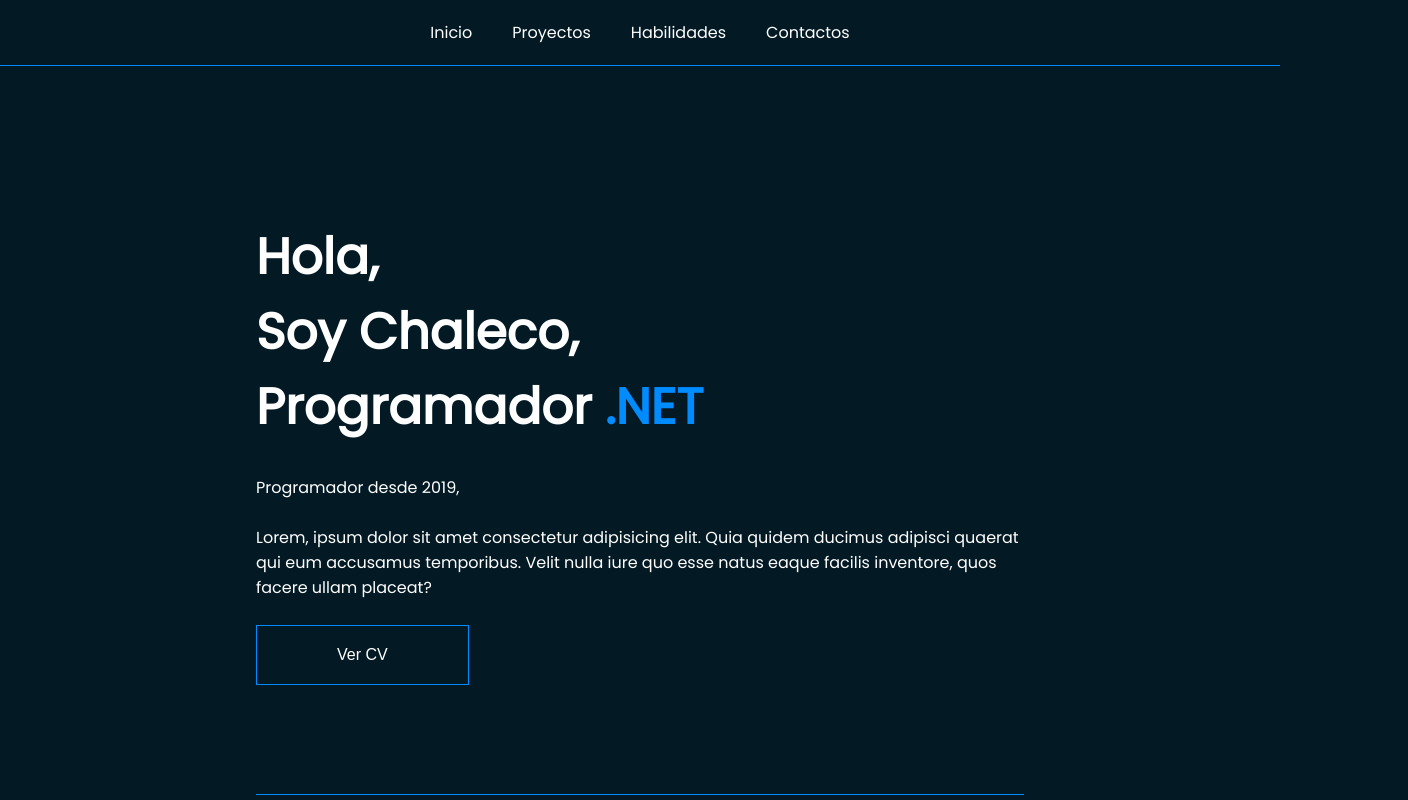
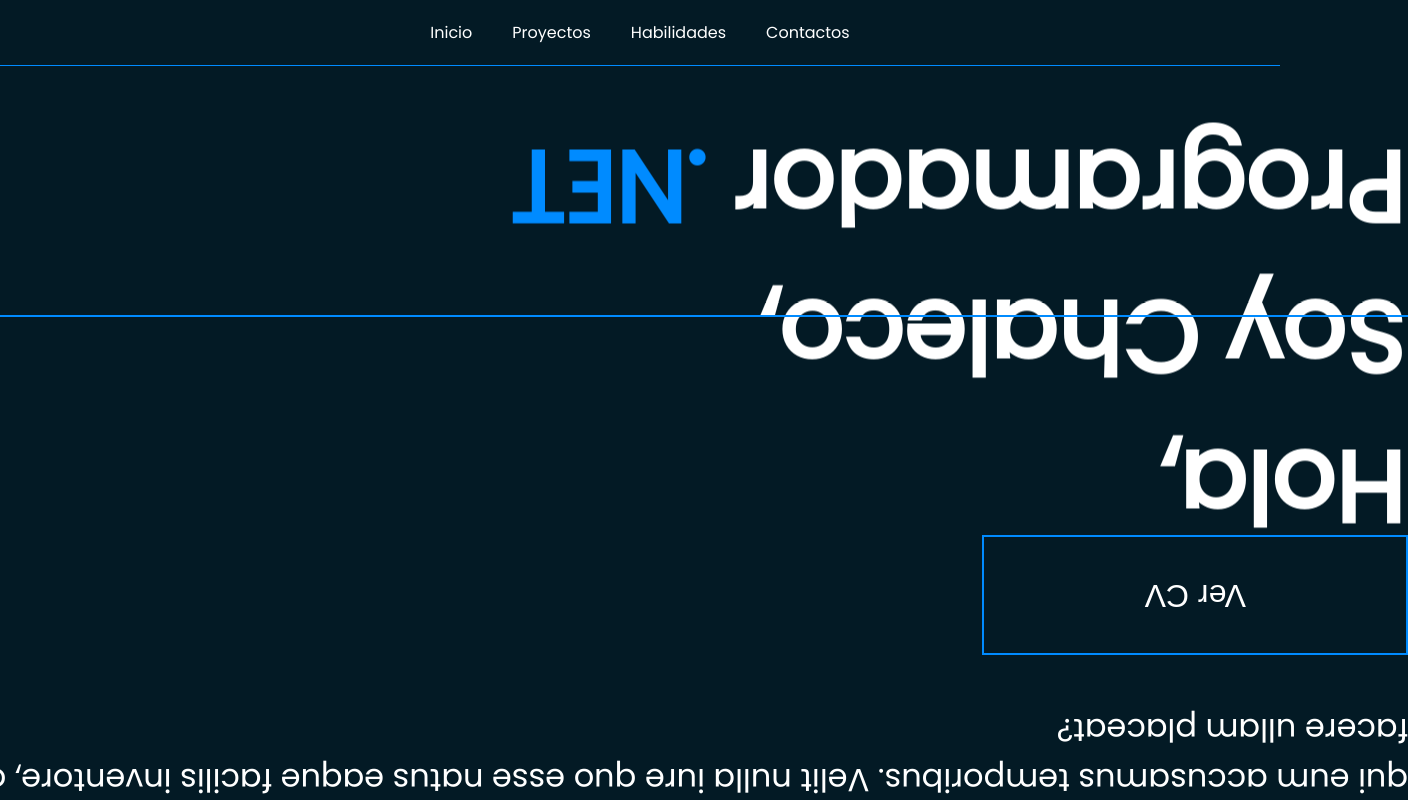
Before and after one commit to Chaleconetwork/portfolio, a Next.js app: page / in a window 1280 px wide. Shown: the top 800 px of the page, 1408 px wide, since content can reach past the window. Built offline with nearby package versions, Linux system fonts and the light colour scheme.

Commit message:
reajustes

```diff
--- a/pages/index.tsx
+++ b/pages/index.tsx
@@ -5,12 +5,12 @@
 import Link from 'next/link'
 import { Fragment } from 'react'
 import Footer from '../components/Footer'
-import { motion, useTransform, useViewportScroll } from 'framer-motion'
+import { motion, useTransform, useScroll } from 'framer-motion'
 
 
 export default function Home() {
 
-    const { scrollYProgress } = useViewportScroll()
+    const { scrollYProgress } = useScroll()
     const scale = useTransform(scrollYProgress, [0, 1], [1, -2]);
 
     return (
--- a/styles/globals.css
+++ b/styles/globals.css
@@ -7,13 +7,13 @@
     border: 0;
     outline: 0;
     box-sizing: border-box;
-    overflow-x: hidden;
 }
 
 body {
     height: 100vh;
     background-color: #031A25;
     font-family: 'Poppins', sans-serif;
+    overflow-x: hidden;
 }
 
 ul {
```
